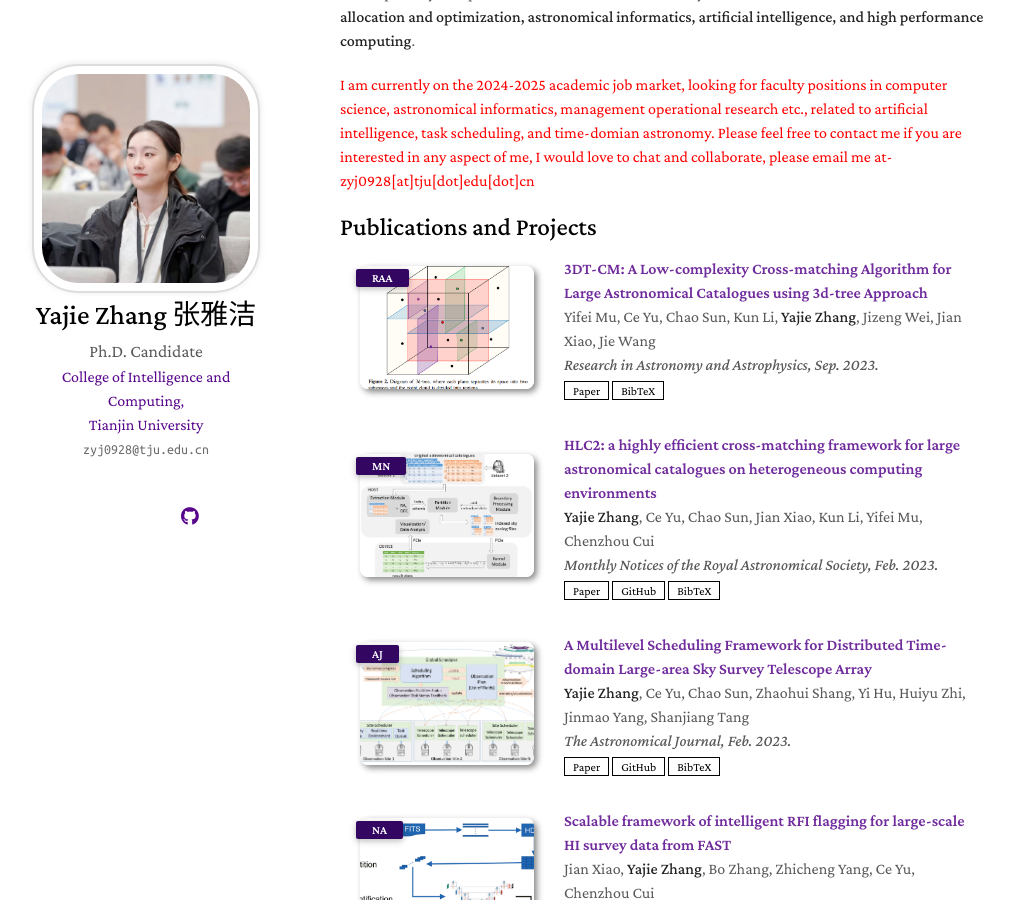
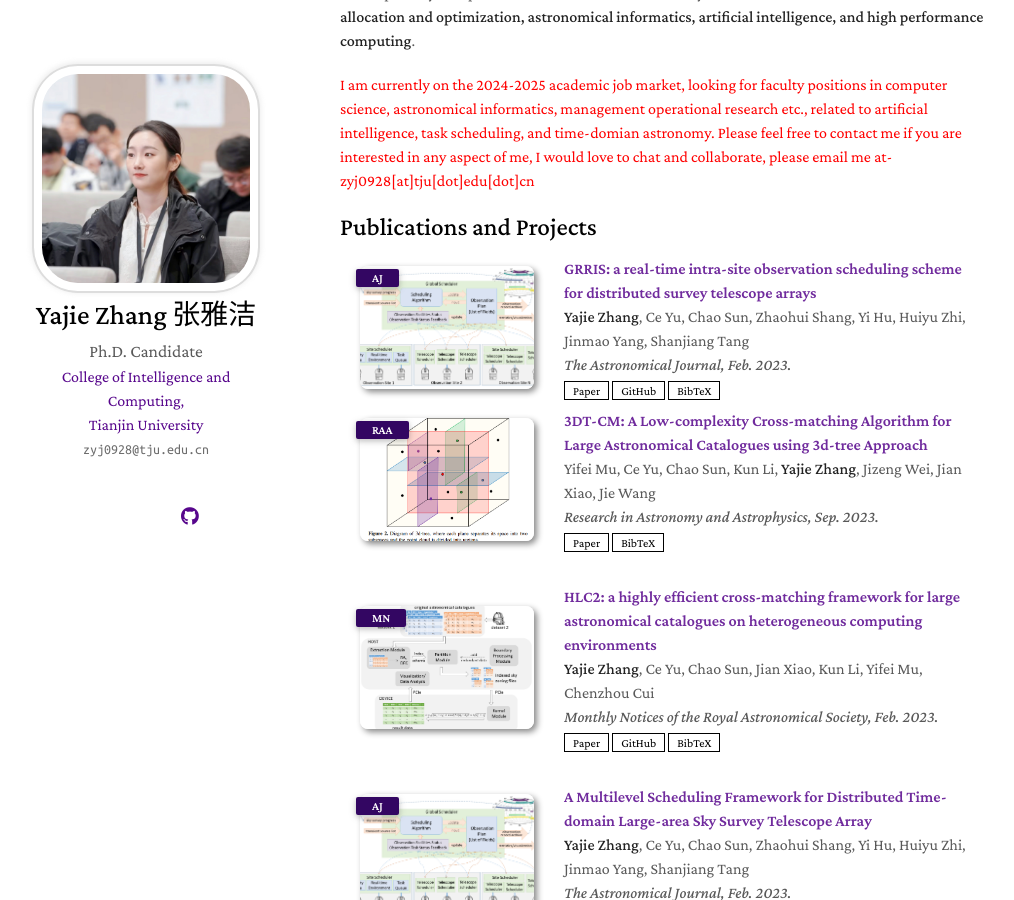
Before and after one commit to Yajie-Z/Yajie-Z.github.io, a Jekyll site: the page built from index.md, in a window 1280 px wide and 900 px high, scrolled down 316 px. Shown: the whole window, without its empty margins (130-1144 px from the left). Built offline with Jekyll 4.4.1, drawn with Linux system fonts in a browser that asks for light colours; nearby versions of some CDN libraries; a style sheet for code colours, icons or effects is not loaded; our own code applies the rules of GitHub Pages for plain Markdown files.

Commit message:
Update projects.md

```diff
--- a/_includes/projects.md
+++ b/_includes/projects.md
@@ -27,7 +27,26 @@
   </div>
 </div>
 </li> -->
+<li>
+<div class="pub-row">
 
+  <div class="col-sm-3 abbr" style="position: relative;padding-right: 15px;padding-left: 15px;">
+    <img src="assets/img/AJ.png" class="teaser img-fluid z-depth-1">
+    <abbr class="badge">AJ</abbr>
+  </div>
+
+  <div class="col-sm-9" style="position: relative;padding-right: 15px;padding-left: 20px;">
+    <div class="title"><a href="https://iopscience.iop.org/article/10.3847/1538-3881/acac24/meta">GRRIS: a real-time intra-site observation scheduling scheme for distributed survey telescope arrays </a></div>
+    <div class="author"><strong>Yajie Zhang</strong>, Ce Yu, Chao Sun, Zhaohui Shang, Yi Hu, Huiyu Zhi, Jinmao Yang, Shanjiang Tang</div>
+    <div class="periodical"><em>The Astronomical Journal, Feb. 2023.</em></div>
+    <div class="links">
+    <a href="https://iopscience.iop.org/article/10.3847/1538-3881/acac24/meta" class="btn btn-sm z-depth-0" role="button" target="_blank" style="font-size:12px;">Paper</a>
+      <a href="https://github.com/Yajie-Z/Telescope_Array_Observation_Scheduler" class="btn btn-sm z-depth-0" role="button" target="_blank" style="font-size:12px;">GitHub</a>
+      <a href="assets/files/AJ2023.bib" class="btn btn-sm z-depth-0" role="button" target="_blank" style="font-size:12px;">BibTeX</a>
+    </div>
+  </div>
+</div>
+</li>
 <li>
 <div class="pub-row">
 
```
